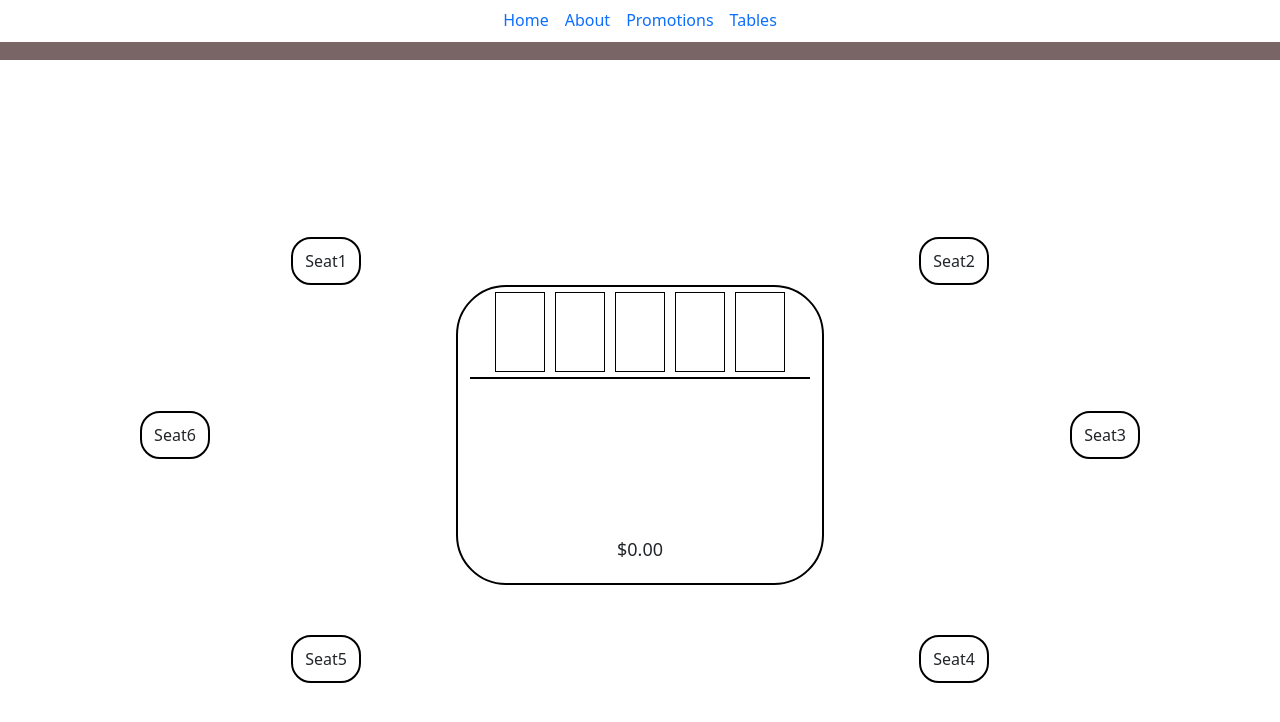
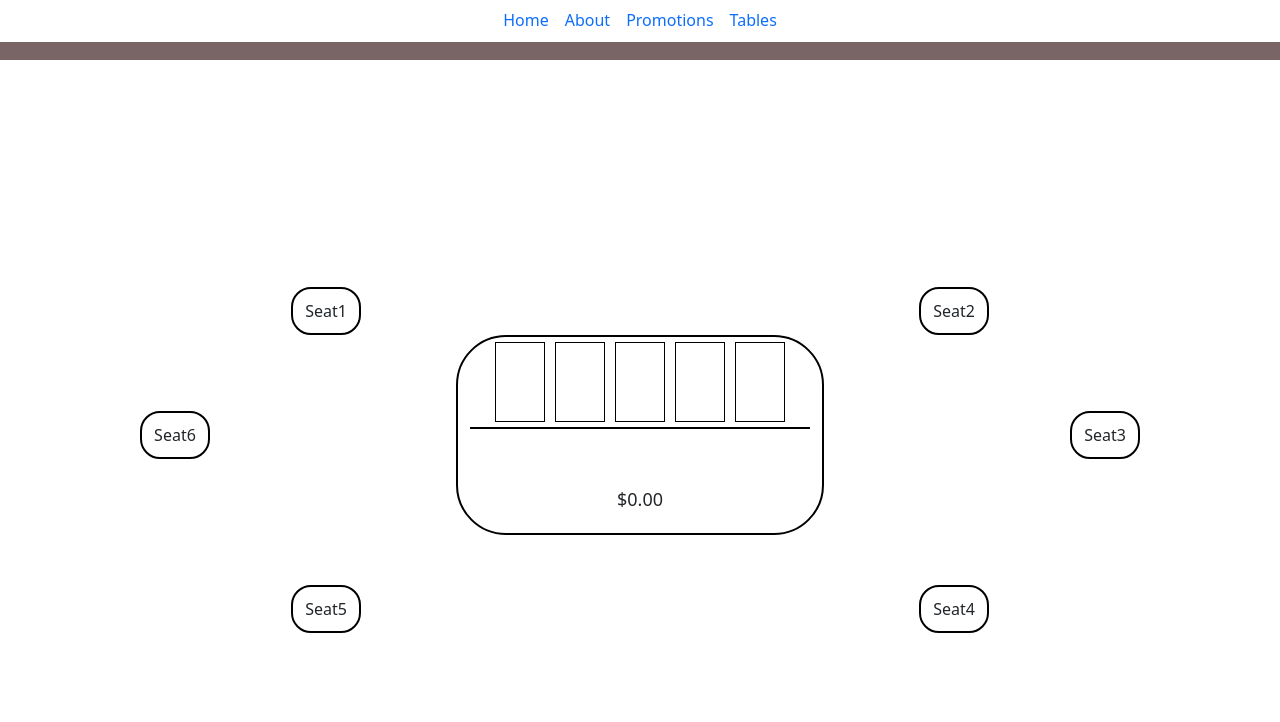
Before and after one commit to bcsurf2822/parsityPoker, a React (Create React App) app in the folder client/: page /about in a window 1280 px wide. Shown: the top 722 px of the page. Built offline with nearby package versions, Linux system fonts and the light colour scheme; no server answers.

Commit message:
adj width of table

```diff
--- a/client/src/exp.css
+++ b/client/src/exp.css
@@ -5,8 +5,7 @@
 }
 
 .bs-table {
-  height: 300px;
-  width: 600px;
+  height: 200px;
   border-radius: 50px;
   border: 2px solid #000000;
   position: relative;
```
